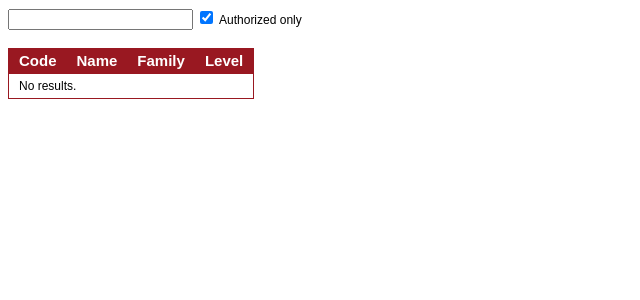
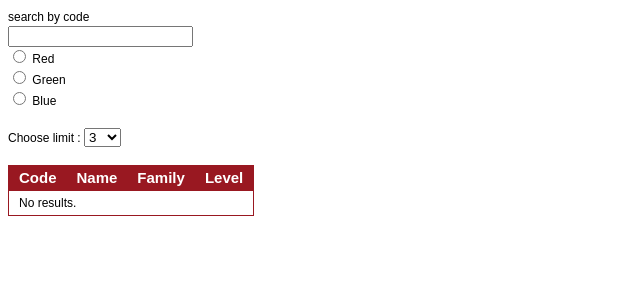
Before and after one commit to mariaflorea/https---github.com-mariaflorea-ajs-webapp, a web app: page / in a window 1280 px wide. Shown: the top 300 px of the page, without its empty margins (0-640 px from the left). Run offline with its HTML, style and script files only (its server is not run), Linux system fonts and the light colour scheme; data that the repository does not hold is empty.

Commit message:
added radio buttons and limits combo box

```diff
--- a/src/main/webapp/index.html
+++ b/src/main/webapp/index.html
@@ -11,10 +11,22 @@
 	<div data-ng-app="MonsterSearch" data-ng-controller="monstersController" class="bd">
 		<div>
 			<form data-ng-submit="submit()">
-				<input type="text" data-ng-model="code">
-				 <label>
-					<input type="checkbox" data-ng-model="authorizedOnly" data-ng-change="submit()"> Authorized only
-				</label>
+				<label>search by code</label><br/>
+				<input type="text" data-ng-model="code"> <br/>
+				<input type="radio" data-ng-model="color" value="red">  Red <br/>
+  				<input type="radio" data-ng-model="color" value="green"> Green <br/>
+  				<input type="radio" data-ng-model="color" value="blue"> Blue <br/>
+<!-- 				 <label> -->
+<!-- 					<input type="checkbox" data-ng-model="authorizedOnly" data-ng-change="submit()"> Authorized only -->
+<!-- 				</label> -->
+				<br/>
+				<label>Choose limit : </label>
+				<select data-ng-model="limit">
+					<option value="10">10</option>
+					<option value="25">25</option>
+					<option value="50">50</option>
+					<option value="3">3</option>
+				</select>
 			</form>
 		</div><br>
 		<div class="datagrid">
```
Also changed, not shown: src/main/webapp/modules/MonsterSearch/MonsterService.js (line endings or trailing spaces).
